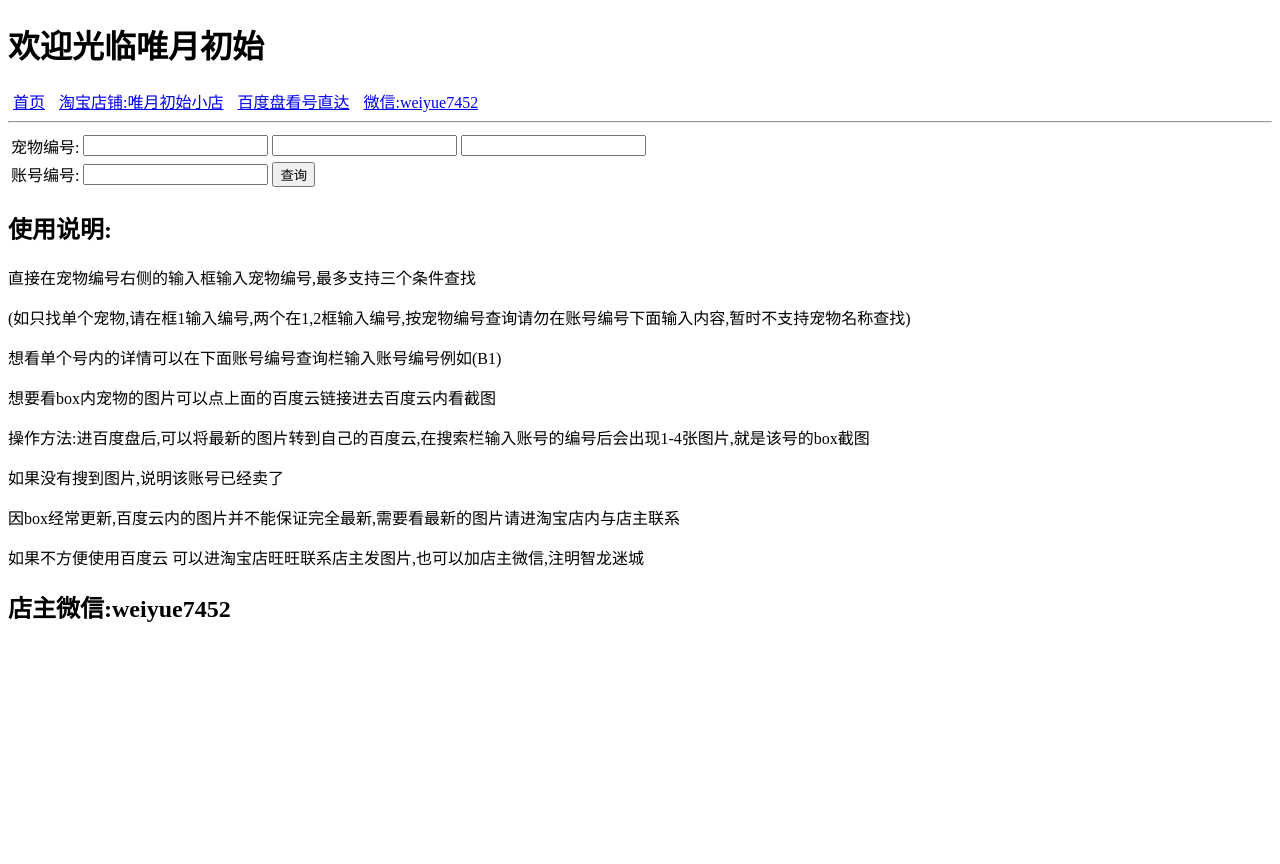
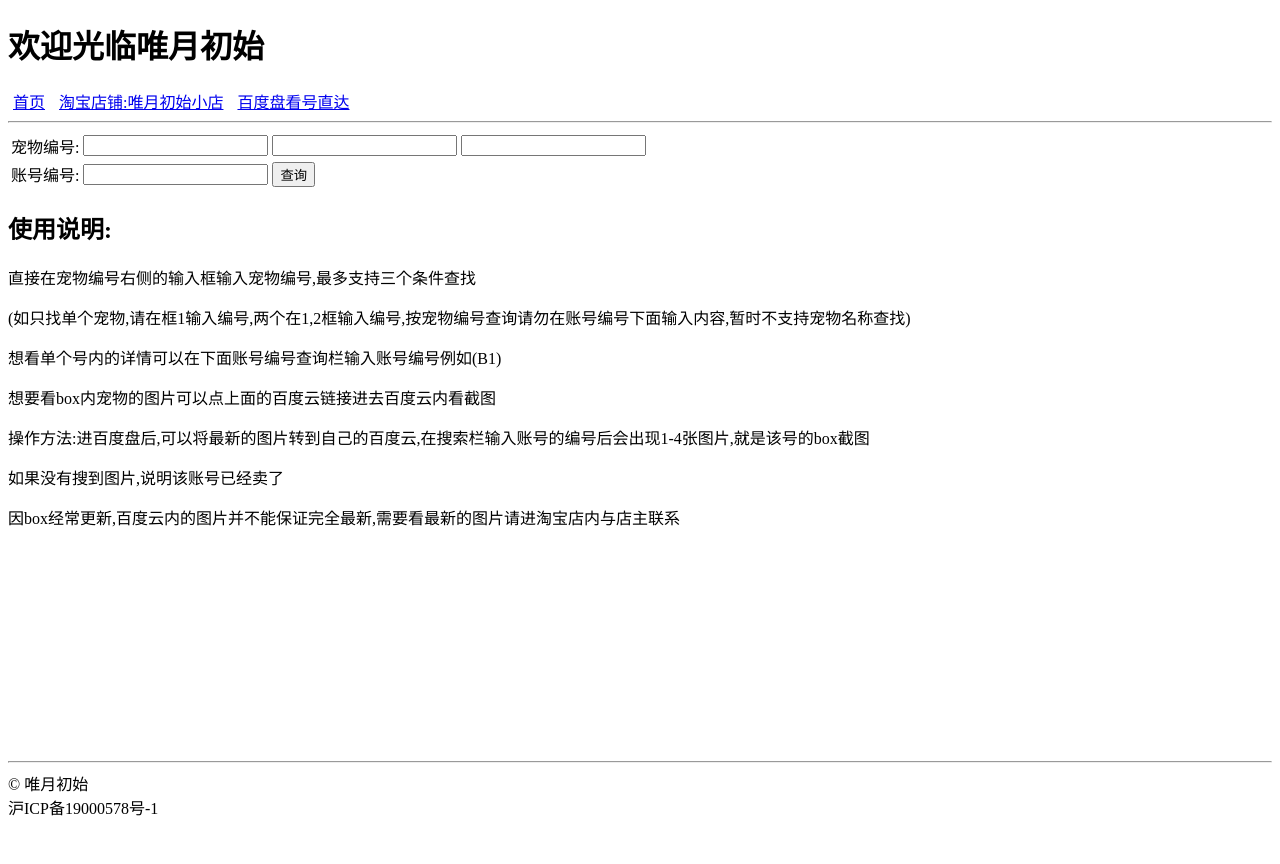
Before and after one commit to weiyuecn5/mysite, a Django app: page / in a window 1280 px wide. Shown: the top 864 px of the page. After the commit the page ends 816 px from the top, so only its background shows below. Run offline with Django 3.2, Linux system fonts and the light colour scheme.

Commit message:
2-26gx shujuku

```diff
--- a/templates/index.html
+++ b/templates/index.html
@@ -9,7 +9,6 @@
     <a style="margin-left:5px" href="/">首页</a>
     <a style="margin-left:10px" target="_blank" href="https://item.taobao.com/item.htm?spm=a1z10.1-c.w4004-16125089661.2.1e8646d0i5OHld&id=581027760237">淘宝店铺:唯月初始小店</a>
     <a style="margin-left:10px" target="_blank" href="https://pan.baidu.com/s/1dFRUjHf">百度盘看号直达</a>
-    <a style="margin-left:10px" href="#">微信:weiyue7452</a>
     <hr>
 <form action="" method="post">
     <table>
@@ -35,9 +34,7 @@
 <p>想要看box内宠物的图片可以点上面的百度云链接进去百度云内看截图</p>
 <p>操作方法:进百度盘后,可以将最新的图片转到自己的百度云,在搜索栏输入账号的编号后会出现1-4张图片,就是该号的box截图</p>
 <p>如果没有搜到图片,说明该账号已经卖了</p>
-<p>因box经常更新,百度云内的图片并不能保证完全最新,需要看最新的图片请进淘宝店内与店主联系</p>
-    <p>如果不方便使用百度云 可以进淘宝店旺旺联系店主发图片,也可以加店主微信,注明智龙迷城</p>
-<h2>店主微信:weiyue7452</h2>
+<p>因box经常更新,百度云内的图片并不能保证完全最新,需要看最新的图片请进淘宝店内与店主联系
     <br>
     <br>
     <br>
--- a/templates/jg.html
+++ b/templates/jg.html
@@ -12,7 +12,6 @@
     <a style="margin-left:5px" href="/">首页</a>
     <a style="margin-left:10px" target="_blank" href="https://item.taobao.com/item.htm?spm=a1z10.1-c.w4004-16125089661.2.1e8646d0i5OHld&id=581027760237">淘宝店铺:唯月初始小店</a>
     <a style="margin-left:10px" target="_blank" href="https://pan.baidu.com/s/1dFRUjHf">百度盘看号直达</a>
-    <a style="margin-left:10px" href="#">微信:weiyue7452</a>
     <hr>
 <form action="" method="post">
     <table>
```
Also changed, not shown: 1 other file.
